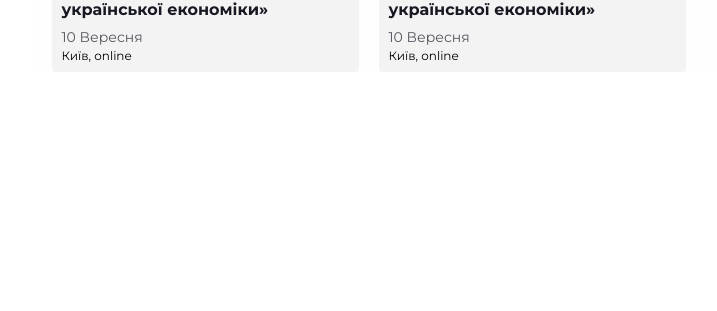
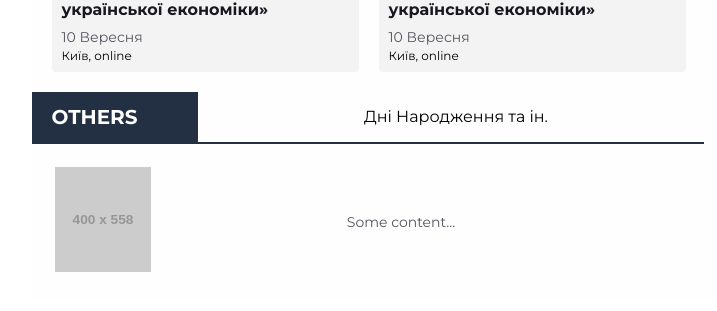
Before and after one commit to aspasionov/newspaper-generator, a React (Vite) app: page / in a window 1280 px wide. Shown: the part 2590-2901 px from the top of the page, without its empty margins (271-988 px from the left). Before the commit the page ends 2694 px from the top, so only its background shows below. Built offline with nearby package versions, Linux system fonts and the light colour scheme.

Commit message:
feat: add others block (#15)

```diff
--- /dev/null
+++ b/src/components/Others/Modal.jsx
@@ -0,0 +1,73 @@
+import { useState } from 'react';
+import TextField from '@mui/material/TextField';
+import Box from '@mui/material/Box';
+import Accordion from '@mui/material/Accordion';
+import AccordionSummary from '@mui/material/AccordionSummary';
+import AccordionDetails from '@mui/material/AccordionDetails';
+import Typography from '@mui/material/Typography';
+import Editor from 'react-simple-wysiwyg';
+import ArrowDropDownIcon from '@mui/icons-material/ArrowDropDown';
+import ControlPointIcon from '@mui/icons-material/ControlPoint';
+import Uploader from '../UI/FileUploader';
+import IconButton from '@mui/material/IconButton';
+import DeleteIcon from '@mui/icons-material/Delete';
+import { urlToSrc } from '../../utils'
+import { AddNew, Item, ItemImg, ItemBody, UploaderWrapper } from './styles';
+
+
+const newItem = {
+  img: 'https://placehold.co/400x558',
+  html: '',
+}
+
+const Modal = ({ state, dispatch }) => {
+  const [showUploader, setShowUploader] = useState(null);
+
+  const handleItemChange = (e, obj, key) => {
+    if(key === 'img') {
+      dispatch({ type: 'edit-item', payload: { ...obj, [key]: urlToSrc(e[0].id) } })
+      return
+    }
+    dispatch({ type: 'edit-item', payload: { ...obj, [key]: e.target.value } })
+  }
+
+  const handleDeleteItem = (id) => {
+    dispatch({ type: 'delete-item', payload: id })
+  }
+
+
+  return (
+    <Box sx={{ p: 2 }}>
+      <TextField size="small" value={state.text} label="Title" variant="outlined" fullWidth sx={{ mb: 2  }} onChange={(e) => dispatch({ type: 'title', payload: e.target.value })}/>
+      <TextField size="small" value={state.subtext} label="Subtitle" variant="outlined" fullWidth sx={{ mb: 2  }} onChange={(e) => dispatch({ type: 'subtitle', payload: e.target.value })}/>
+
+      {state.items.map((elem, index) => (
+      <Accordion sx={{ maxWidth: '100%',}} key={elem.id}>
+        <AccordionSummary
+          expandIcon={<ArrowDropDownIcon />}
+        >
+        <Typography component="span">{`${index + 1}. `} Row</Typography>
+        <IconButton onClick={() => handleDeleteItem(elem.id)} color="error" sx={{ ml: 'auto'}} size="small">
+          <DeleteIcon/>
+        </IconButton>
+      </AccordionSummary>
+      <AccordionDetails>
+          <Item>
+            <ItemImg onMouseEnter={() => setShowUploader(elem.id)} onMouseLeave={() => setShowUploader(null)}>
+              <img src={elem.img} alt="" />
+              {showUploader === elem.id && <UploaderWrapper children={<Uploader setFile={(val) => handleItemChange(val, elem, 'img')} file={null}/>}/>}
+            </ItemImg>
+            <ItemBody container spacing={1}>
+            <Editor value={elem.html} onChange={(e) => handleItemChange(e, elem, 'html')} />
+            </ItemBody>
+          </Item>
+      </AccordionDetails>
+    </Accordion>
+    ))}
+    <AddNew onClick={() => dispatch({ type: 'add-new', payload: { ...newItem, id: Date.now() } })}>
+      <ControlPointIcon/>
+    </AddNew>
+    </Box>)
+}
+
+export default Modal
--- /dev/null
+++ b/src/components/Others/index.jsx
@@ -0,0 +1,112 @@
+import React, { useReducer, useEffect } from 'react';
+import ComponentWrapper from '../ContentWrapper';
+import Modal from './Modal'
+import data from '../../data.json'
+import { localStorageHandler } from '../../utils';
+import { Parser } from "html-to-react";
+import { NEWSPAPER_KEY } from '../../constants';
+import { IS1, IS2, IS3, IS4, IS5, IS6, IS7 } from './styles';
+
+const defaultData = data.others;
+
+const initialState = {
+  text: '',
+  items: defaultData.items
+};
+
+
+const reducer = (state, action) => {
+  switch (action.type) {
+    case 'title':
+      localStorageHandler('others', {...state, text: action.payload})
+      return {...state, text: action.payload};
+      case 'subtitle':
+        localStorageHandler('others', {...state, text: action.payload})
+        return {...state, subtext: action.payload};
+    case 'add-new':
+      localStorageHandler('others', {...state, items: [...state.items, action.payload]})
+      return {...state, items: [...state.items, action.payload]};
+    case 'edit-item':
+      const newItems = state.items.map(item => {
+        if(item.id === action.payload.id) {
+          return action.payload
+        }
+        return item
+      })
+      localStorageHandler('others', {...state, items: newItems})
+      return {...state, items: newItems};
+    case 'delete-item':
+      const filterdItems = state.items.filter(item => item.id !== action.payload)
+      localStorageHandler('others', {...state, items: filterdItems})
+      return {...state, items: filterdItems};
+      case 'set-items':
+        return {...state, items: action.payload};
+    default:
+      return state;
+  }
+}
+
+const Others = () => {
+  const [state, dispatch] = useReducer(reducer, initialState);
+
+  const htmlToReactParser = new Parser();
+
+  useEffect(() => {
+    const localData = JSON.parse(localStorage.getItem(NEWSPAPER_KEY))
+    if(localData && localData?.others) {
+      const keysMap = {
+        text: 'title',
+        subtext: 'subtitle',
+        items: 'set-items'
+      }
+
+      for (const key in keysMap) {
+        if(localData.others[key]) {
+            dispatch({type: keysMap[key], payload: localData.others[key]})
+        }
+      }
+    }
+  },[])
+
+  return (
+    <ComponentWrapper form={<Modal state={state} dispatch={dispatch}/>} id="others">
+      <tr>
+        <td>
+          <table width="672px" style={IS1}>
+            <tbody>
+              <tr>
+                <td style={IS2}>
+                  <div className="heading" style={IS3}>
+                    {state.text || defaultData.text}
+                  </div>
+                </td>
+                <td className="subheading">{state.subtext || defaultData.subtext}</td>
+              </tr>
+            </tbody>
+          </table>
+        </td>
+      </tr>
+
+      {state.items.map(item => (
+        <tr key={item.id}>
+          <td style={IS4}>
+            <table width="632px" style={IS5}>
+              <tbody>
+                <tr>
+                  <td rowspan="2"><img src={item.img} loading="lazy" width={96} height={105} style={IS6} alt="birdthay" /></td>
+                </tr>
+                <tr>
+                  <td style={IS7}>
+                    {htmlToReactParser.parse(item.html)}
+                    </td>
+                </tr>
+              </tbody>
+            </table>
+          </td>
+        </tr>
+      ))}
+    </ComponentWrapper>
+  )
+}
+
+export default Others
--- /dev/null
+++ b/src/components/Others/styles.js
@@ -0,0 +1,71 @@
+import { styled } from '@mui/material/styles';
+import Box from '@mui/material/Box';
+import Grid from '@mui/material/Grid2';
+
+const AddNew = styled(Box)(({ theme }) => ({
+  width: '100%',
+  display: 'flex',
+  justifyContent: 'center',
+  alignItems: 'center',
+  cursor: 'pointer',
+  marginTop: 4,
+  height: 48,
+  border: '1px solid rgba(0, 0, 0, 0.12)',
+  borderRadius: '4px',
+  '&:hover': {
+    backgroundColor: 'rgba(0, 0, 0, 0.04)',
+  },
+}
+));
+
+const Item = styled(Box)(({ theme }) => ({
+  width: '100%',
+  display: 'flex',
+  alignItems: 'flex-start',
+}));
+
+const ItemImg = styled(Grid)(({ theme }) => ({
+  flex: '0 0 80px',
+  height: '120px',
+  position: 'relative',
+  marginRight: 10,
+  '& img': {
+    width: '100%',
+    height: '100%',
+    objectFit: 'contain'
+  }
+}));
+
+const UploaderWrapper = styled(Box)(({ theme }) => ({
+  position: 'absolute',
+  top: 0,
+  left: 0,
+  right: 0,
+  bottom: 0,
+  display: 'flex',
+  justifyContent: 'center',
+  alignItems: 'center',
+  fontSize: 24
+}
+));
+
+const ItemBody = styled(Grid)(({ theme }) => ({
+  flex: '1 1 auto',
+  width: '100%'
+}));
+
+const IS1 = { borderSpacing: 0, borderBottom: '2px solid #233043', width: '100%', margin: '20px 0 0', maxWidth: '672px' }
+
+const IS2 = { padding: '0 15px 0 0' }
+
+const IS3 = { borderBottom: '50px solid #233043', borderLeft: '0px solid transparent', borderRight: '40px solid transparent', height: 0, padding: '0 20px', color: 'white', width: 'fit-content', textTransform: 'uppercase', textAlign: 'center', lineHeight: '50px', fontSize: '20px', fontWeight: 'bold', fontStretch: 'normal' }
+
+const IS4 = { padding: '0 20px 20px' }
+
+const IS5 = { marginTop: 20 }
+
+const IS6 = { objectFit: 'cover' }
+
+const IS7 = { fontSize: '14px', fontWeight: 'normal', fontStretch: 'normal', fontStyle: 'normal', lineHeight: '1.57', letterSpacing: 'normal', textAlign: 'left', color: '#54555e', paddingLeft: 13, wordWrap: 'break-word' }
+
+export { IS1, IS2, IS3, IS4, IS5, IS6, IS7, AddNew, Item, ItemImg, UploaderWrapper, ItemBody }
--- a/src/data.json
+++ b/src/data.json
@@ -82,5 +82,16 @@
         }
        ]
     ]
+  },
+  "others": {
+    "text": "Others",
+    "subtext": "Дні Народження та ін.",
+    "items": [
+      {
+        "id": 1,
+        "img": "https://placehold.co/400x558",
+        "html": "Some content..."
+      }
+    ]
   }
 }
--- a/src/pages/Main/index.jsx
+++ b/src/pages/Main/index.jsx
@@ -10,6 +10,7 @@ import Education from '../../components/Education';
 import Foundation from '../../components/Foundation';
 import Employees from '../../components/Employees';
 import Events from '../../components/Events';
+import Others from '../../components/Others';
 import { Content } from './styles';
 import { CopyContext } from '../../App';
 
@@ -36,6 +37,7 @@ const Main = ({ contentRef }) => {
                         <Foundation/>
                         <Employees/>
                         <Events/>
+                        <Others/>
                       </tbody>
                     </table>
                   </td>
```
